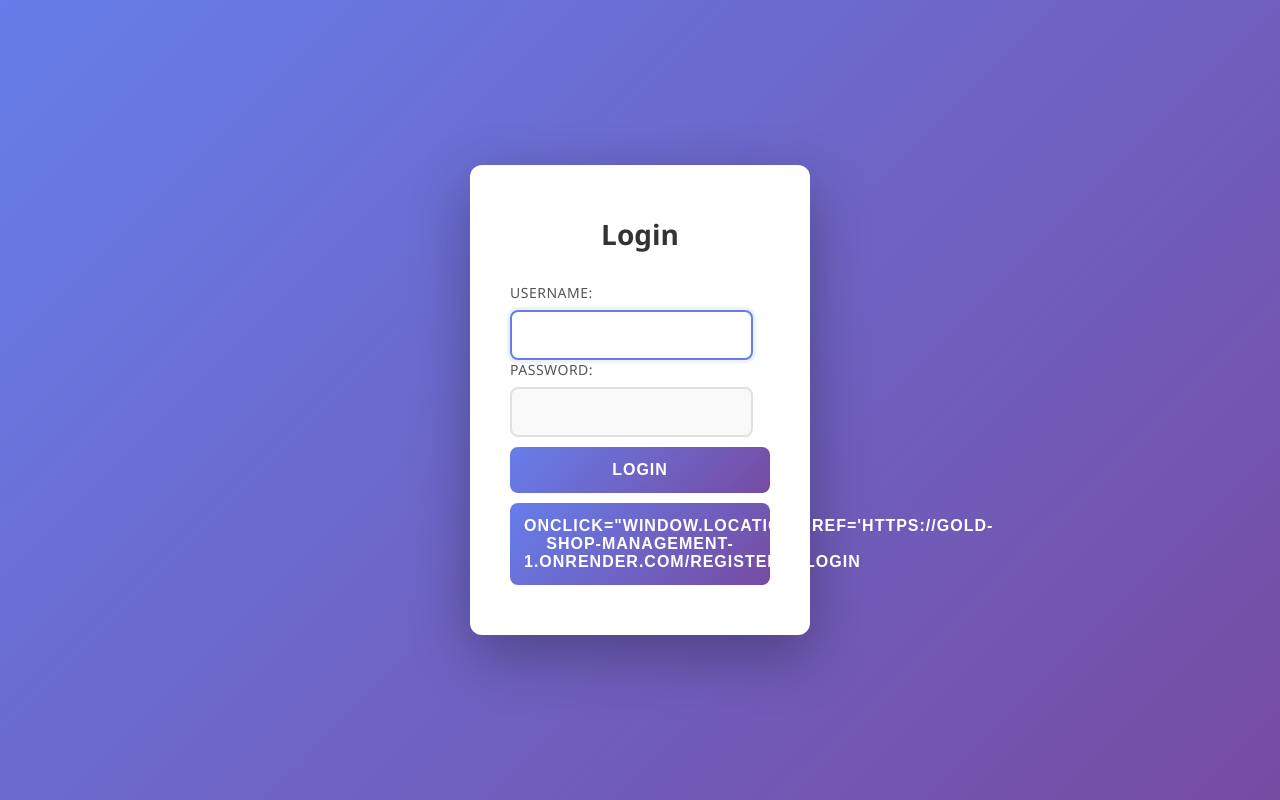
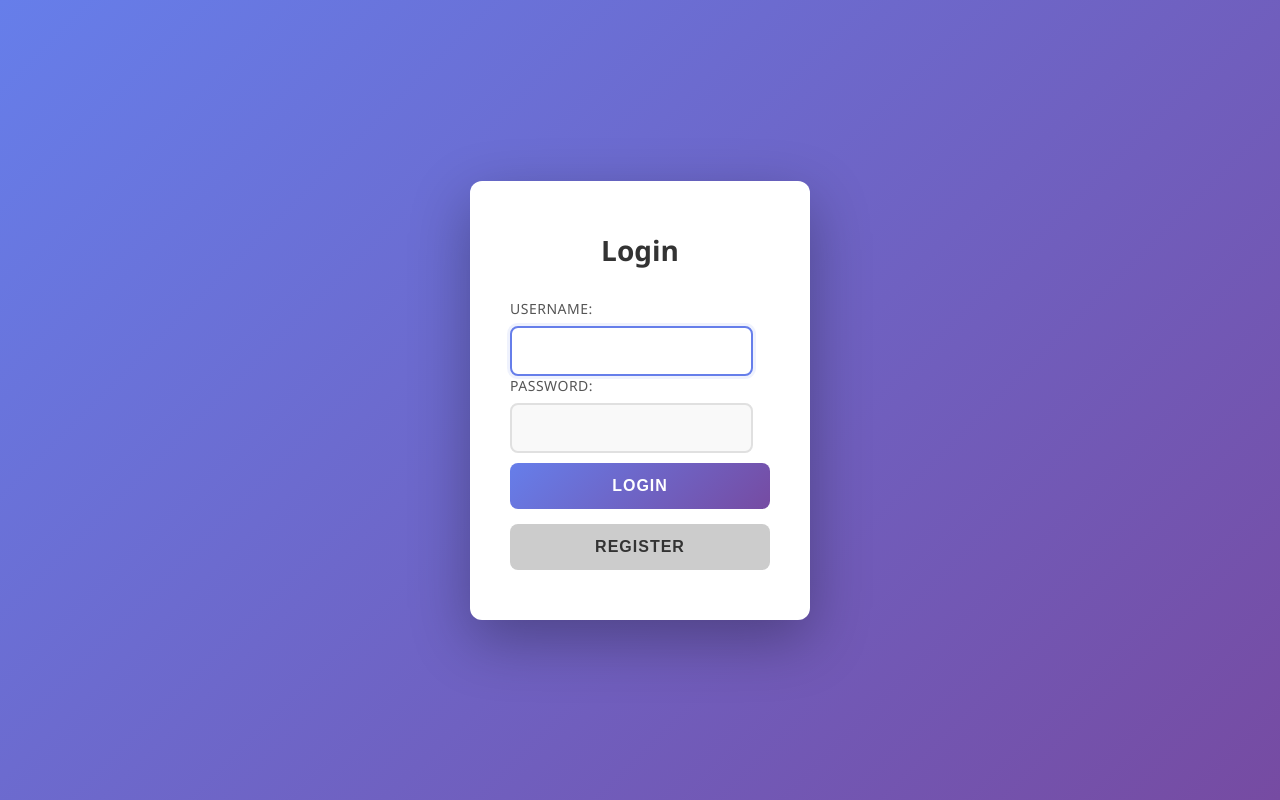
Before and after one commit to Shubhamovale/gold-shop-management, a Django app: page /login/ in a window 1280 px wide. Run offline with Django 5.2, Linux system fonts and the light colour scheme.

Commit message:
Added login and registration system

```diff
--- a/templates/login.html
+++ b/templates/login.html
@@ -150,12 +150,20 @@
     <div class="login-box">
         <h2>Login</h2>
 
-        <form method="post">
-            {% csrf_token %}
-            {{ form.as_p }}
-            <button type="submit">Login</button>
-            <button type="register">onclick="window.location.href='https://gold-shop-management-1.onrender.com/register/';"Login</button>
-        </form>
+       <form method="post">
+    {% csrf_token %}
+    {{ form.as_p }}
+
+    <!-- Login Button -->
+    <button type="submit">Login</button>
+
+    <!-- Register Button -->
+    <button type="button"
+            onclick="window.location.href='https://gold-shop-management-1.onrender.com/register/';"
+            style="background: #ccc; color: #333; margin-top: 15px;">
+        Register
+    </button>
+</form>
     </div>
 </div>
 
```
